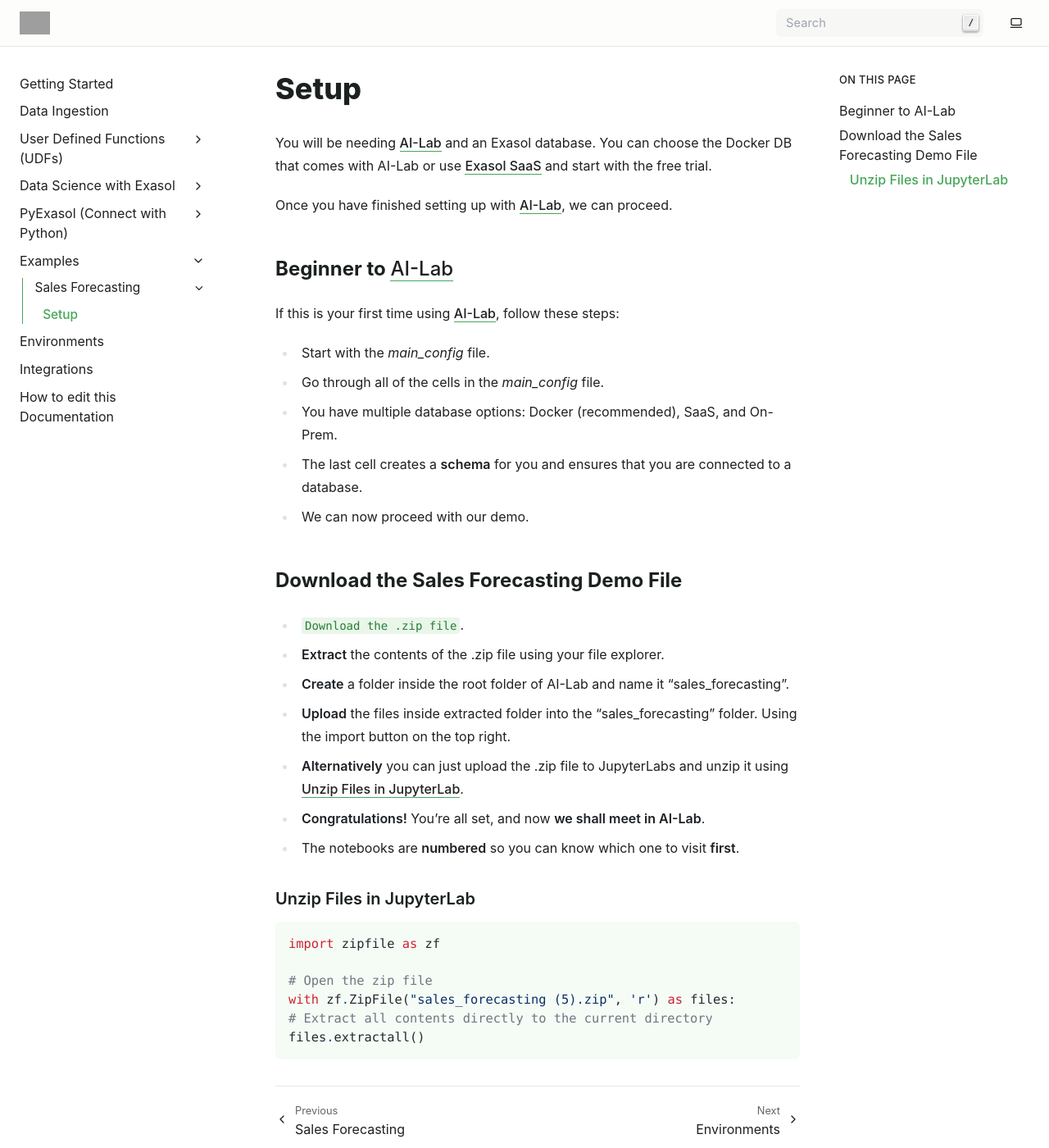
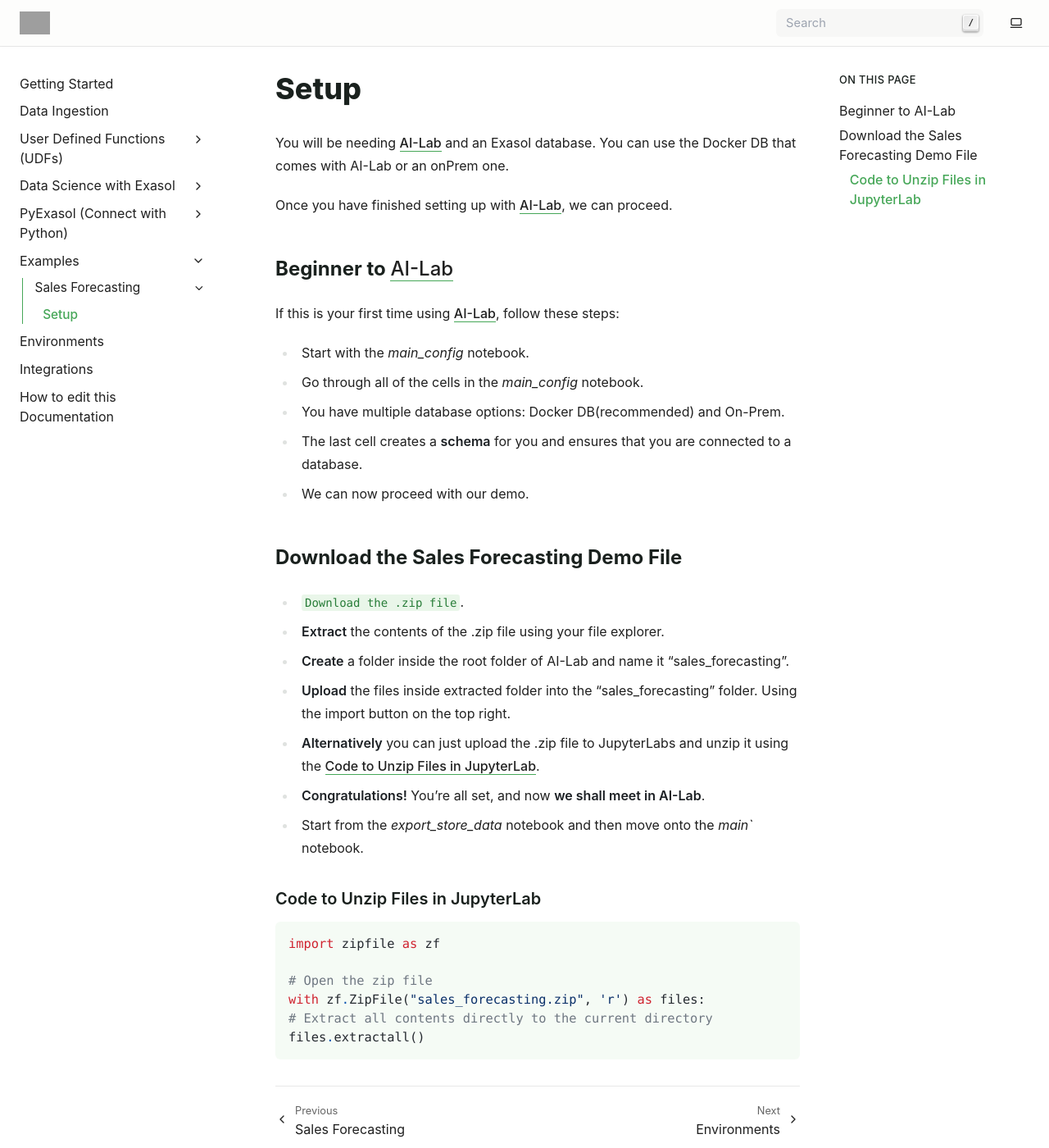
Before and after one commit to exasol/developer-documentation, a Sphinx documentation site: the page built from doc/examples/sales_forecasting/setup.rst, in a window 1280 px wide and 1400 px high. Shown: the whole window at 82% size. Built offline with Sphinx 7.4.7, drawn with Linux system fonts in a browser that asks for light colours; pages that are not in the unit, such as notebooks, are missing from menus; grey boxes are pictures that could not be loaded.

Commit message:
removed SaaS references and added custom SLC language defination

```diff
--- a/doc/examples/sales_forecasting/index.rst
+++ b/doc/examples/sales_forecasting/index.rst
@@ -28,7 +28,8 @@
 
 You’ll need to:
 
-* Set up `AI-Lab <https://github.com/exasol/ai-lab>`_ (We recommend the Docker version because it comes with the Docker database. Alternatively, you can use `Exasol SaaS <https://cloud.exasol.com>`_).
+* Set up `AI-Lab <https://github.com/exasol/ai-lab>`_ (We recommend the Docker version because it comes with the Docker database. Alternatively, you can use onPrem DB).
+* This version of the demo is not compatible with SaaS database.
 * Download and import the notebooks zip file from :ref:`setup-sf`.
 
 What You'll Learn
--- a/doc/examples/sales_forecasting/setup.rst
+++ b/doc/examples/sales_forecasting/setup.rst
@@ -4,8 +4,7 @@
 Setup
 ======
 
-You will be needing `AI-Lab <https://github.com/exasol/ai-lab>`_ and an Exasol database. You can choose the Docker DB that comes with AI-Lab or
-use `Exasol SaaS <https://cloud.exasol.com>`_ and start with the free trial.
+You will be needing `AI-Lab <https://github.com/exasol/ai-lab>`_ and an Exasol database. You can use the Docker DB that comes with AI-Lab or an onPrem one.
 
 Once you have finished setting up with `AI-Lab <https://github.com/exasol/ai-lab>`_, we can proceed.
 
@@ -14,9 +13,9 @@
 
 If this is your first time using `AI-Lab <https://github.com/exasol/ai-lab>`_, follow these steps:
 
-* Start with the `main_config` file.
-* Go through all of the cells in the `main_config` file.
-* You have multiple database options: Docker (recommended), SaaS, and On-Prem.
+* Start with the `main_config` notebook.
+* Go through all of the cells in the `main_config` notebook.
+* You have multiple database options: Docker DB(recommended) and On-Prem.
 * The last cell creates a **schema** for you and ensures that you are connected to a database.
 * We can now proceed with our demo.
 
@@ -28,19 +27,20 @@
 * **Extract** the contents of the .zip file using your file explorer.
 * **Create** a folder inside the root folder of AI-Lab and name it "sales_forecasting".
 * **Upload** the files inside extracted folder into the "sales_forecasting" folder. Using the import button on the top right.
-* **Alternatively** you can just upload the .zip file to JupyterLabs and unzip it using :ref:`below`.
+* **Alternatively** you can just upload the .zip file to JupyterLabs and unzip it using the :ref:`below`.
 * **Congratulations!** You’re all set, and now **we shall meet in AI-Lab**.
-* The notebooks are **numbered** so you can know which one to visit **first**.
+* Start from the `export_store_data` notebook and then move onto the `main`` notebook.
 
 .. _below:
 
-Unzip Files in JupyterLab
-^^^^^^^^^^^^^^^^^^^^^^^^^^^^
+Code to Unzip Files in JupyterLab
+^^^^^^^^^^^^^^^^^^^^^^^^^^^^^^^^^^^
+
 .. code-block:: python
 
     import zipfile as zf
 
     # Open the zip file
-    with zf.ZipFile("sales_forecasting (5).zip", 'r') as files:
+    with zf.ZipFile("sales_forecasting.zip", 'r') as files:
     # Extract all contents directly to the current directory
     files.extractall()
```
Also changed, not shown: 1 other file.
